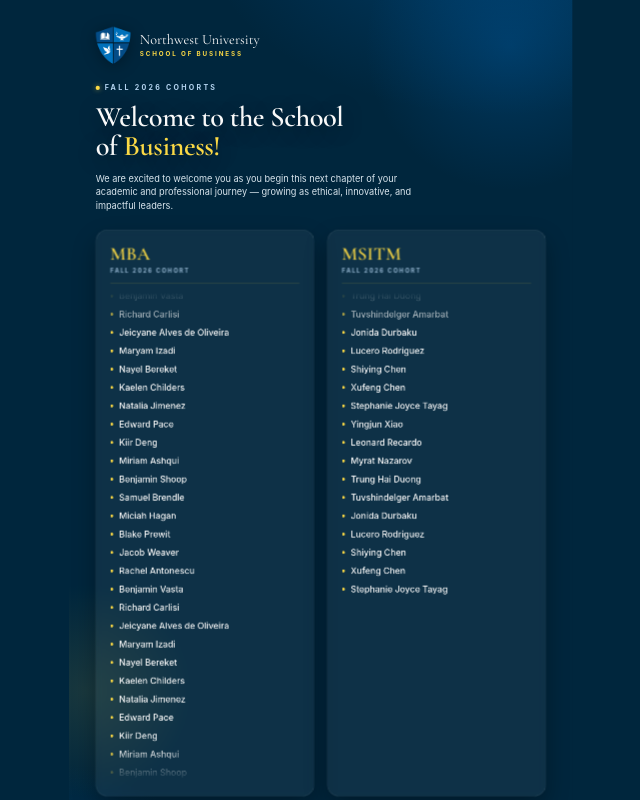
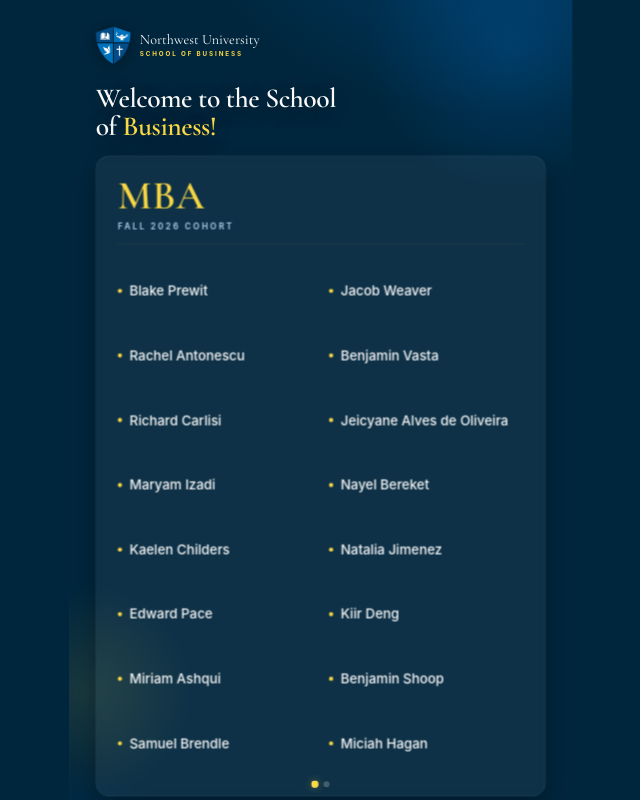
Before and after one commit to geovanaluiza/mbabusiness, a Nuxt app: page / in a window 1280 px wide. Shown: the whole page, without its empty margins (346-986 px from the left). Built offline with nearby package versions, Linux system fonts and the light colour scheme.

Commit message:
One cohort per screen, big names, crossfade MBA/MSITM every 14s

```diff
--- a/pages/index.vue
+++ b/pages/index.vue
@@ -1,9 +1,10 @@
 <script setup lang="ts">
 // === School of Business — Fall 2026 Cohort Welcome ===
-// One-shot welcome screen (1080×1920 portrait kiosk).
+// Full-screen welcome display (1080×1920 portrait kiosk).
+// Alternates between the MBA and MSITM cohorts with a slow crossfade.
 // Content from Dr. Cawthon's welcome email.
 
-
+import { ref, computed, onMounted, onUnmounted } from 'vue'
 
 const mba = [
   'Blake Prewit',
@@ -36,6 +37,21 @@
   'Xufeng Chen',
   'Stephanie Joyce Tayag'
 ]
+
+const cohorts = [
+  { title: 'MBA',   sub: 'Fall 2026 Cohort', names: mba },
+  { title: 'MSITM', sub: 'Fall 2026 Cohort', names: msitm }
+]
+
+const active = ref(0)
+const cohort = computed(() => cohorts[active.value])
+const SLIDE_MS = 14_000
+let timer: ReturnType<typeof setInterval> | null = null
+
+onMounted(() => {
+  timer = setInterval(() => { active.value = (active.value + 1) % cohorts.length }, SLIDE_MS)
+})
+onUnmounted(() => { if (timer) clearInterval(timer) })
 </script>
 
 <template>
@@ -44,7 +60,7 @@
     <div class="glow glow-gold" aria-hidden="true" />
 
     <!-- Brand -->
-    <header class="brand enter-fade-up">
+    <header class="brand">
       <img class="shield" src="/images/northwest_shield.png" alt="Northwest University shield" width="84" height="89" />
       <div class="brand-text">
         <div class="brand-name">Northwest University</div>
@@ -54,53 +70,41 @@
 
     <!-- Headline -->
     <div class="headline">
-      <div class="eyebrow enter-fade-up delay-1">
-        <span class="ey-dot" /> Fall 2026 Cohorts
-      </div>
-      <h1 class="title enter-fade-up delay-2">
+      <h1 class="title">
         <span class="title-line">Welcome to the School</span>
         <span class="title-line">of <span class="title-accent">Business!</span></span>
       </h1>
-      <p class="lede enter-fade-up delay-3">
-        We are excited to welcome you as you begin this next chapter of your
-        academic and professional journey — growing as ethical, innovative,
-        and impactful leaders.
-      </p>
     </div>
 
-    <!-- Cohorts -->
-    <div class="cohorts">
-      <section class="cohort enter-fade-up delay-4">
-        <div class="cohort-head">
-          <h2 class="cohort-title">MBA</h2>
-          <div class="cohort-sub">Fall 2026 Cohort</div>
-        </div>
-        <div class="names-viewport">
-          <ul class="names names--scroll" style="--dist: 704px; --dur: 24s">
-            <li v-for="(n, i) in [...mba, ...mba]" :key="i" class="name">
+    <!-- Cohort panels — crossfade -->
+    <div class="stage">
+      <transition name="xfade">
+        <section :key="cohort.title" class="panel">
+          <div class="panel-head">
+            <h2 class="cohort-title">{{ cohort.title }}</h2>
+            <div class="cohort-sub">{{ cohort.sub }}</div>
+          </div>
+          <ul class="names" :class="{ 'names--short': cohort.names.length <= 10 }">
+            <li v-for="n in cohort.names" :key="n" class="name">
               <span class="name-dot" />{{ n }}
             </li>
           </ul>
-        </div>
-      </section>
+        </section>
+      </transition>
 
-      <section class="cohort enter-fade-up delay-5">
-        <div class="cohort-head">
-          <h2 class="cohort-title">MSITM</h2>
-          <div class="cohort-sub">Fall 2026 Cohort</div>
-        </div>
-        <div class="names-viewport">
-          <ul class="names names--scroll" style="--dist: 440px; --dur: 15s">
-            <li v-for="(n, i) in [...msitm, ...msitm]" :key="i" class="name">
-              <span class="name-dot" />{{ n }}
-            </li>
-          </ul>
-        </div>
-      </section>
+      <!-- progress dots -->
+      <div class="dots" aria-hidden="true">
+        <span
+          v-for="(c, i) in cohorts"
+          :key="c.title"
+          class="dot"
+          :class="{ active: i === active }"
+        />
+      </div>
     </div>
 
     <!-- Closing -->
-    <footer class="closing enter-fade-up delay-6">
+    <footer class="closing">
       <span class="closing-rule" />
       <p class="closing-text">Here&rsquo;s to a year of learning, growth, and success!</p>
       <span class="closing-rule" />
@@ -158,113 +162,109 @@
 
 /* === Headline === */
 .headline { z-index: 1; margin-top: 48px; }
-.eyebrow {
-  display: flex; align-items: center; gap: 12px;
-  font-size: 17px; font-weight: 700;
-  letter-spacing: 0.32em; text-transform: uppercase;
-  color: var(--nu-skylight);
-}
-.ey-dot {
-  width: 10px; height: 10px; border-radius: 50%;
-  background: var(--nu-tour);
-  box-shadow: 0 0 14px rgba(251, 217, 69, 0.55);
-}
 .title {
-  margin: 26px 0 0;
+  margin: 0;
   font-family: var(--font-serif);
-  font-size: 68px; line-height: 1.02;
+  font-size: 66px; line-height: 1.04;
   letter-spacing: -0.015em;
   color: var(--nu-wisp);
   text-shadow: 0 10px 50px rgba(0, 0, 0, 0.45);
 }
 .title-line { display: block; }
 .title-accent { color: var(--nu-tour); }
-.lede {
-  margin: 26px 0 0;
-  max-width: 56ch;
-  font-size: 22px; line-height: 1.5;
-  color: var(--nu-powder);
-  opacity: 0.92;
+
+/* === Stage / panels === */
+.stage {
+  position: relative;
+  z-index: 1;
+  flex: 1;
+  min-height: 0;
+  margin-top: 36px;
 }
-
-/* === Cohorts === */
-.cohorts {
-  z-index: 1;
-  margin-top: 40px;
-  flex: 1;
-  display: grid;
-  grid-template-columns: 1fr 1fr;
-  grid-template-rows: minmax(0, 1fr);
-  gap: 32px;
-  min-height: 0;
-}
-.cohort {
-  border-radius: 28px;
-  padding: 36px 34px;
+.panel {
+  position: absolute;
+  inset: 0;
+  display: flex;
+  flex-direction: column;
+  border-radius: 32px;
+  padding: 48px 52px;
   background: rgba(255, 255, 255, 0.055);
   border: 1px solid rgba(255, 255, 255, 0.12);
   box-shadow:
     inset 0 1px 0 rgba(255, 255, 255, 0.08),
     0 24px 60px rgba(0, 0, 0, 0.30);
   backdrop-filter: blur(8px);
-  display: flex;
-  flex-direction: column;
-  min-height: 0;
-  overflow: hidden;
 }
-.cohort-head {
-  flex: 0 0 auto;
-  padding-bottom: 22px;
-  margin-bottom: 22px;
+.panel-head {
+  padding-bottom: 30px;
+  margin-bottom: 34px;
   border-bottom: 1px solid rgba(251, 217, 69, 0.25);
 }
 .cohort-title {
   margin: 0;
   font-family: var(--font-serif);
-  font-size: 44px; line-height: 1;
+  font-size: 96px; line-height: 1;
   letter-spacing: 0.01em;
   color: var(--nu-tour);
 }
 .cohort-sub {
-  margin-top: 8px;
-  font-size: 14px; font-weight: 700;
-  letter-spacing: 0.24em; text-transform: uppercase;
+  margin-top: 12px;
+  font-size: 20px; font-weight: 700;
+  letter-spacing: 0.26em; text-transform: uppercase;
   color: var(--nu-skylight);
-  opacity: 0.85;
-}
-.names-viewport {
-  flex: 1;
-  min-height: 0;
-  overflow: hidden;
-  -webkit-mask-image: linear-gradient(180deg, transparent 0%, black 7%, black 93%, transparent 100%);
-  mask-image: linear-gradient(180deg, transparent 0%, black 7%, black 93%, transparent 100%);
+  opacity: 0.9;
 }
 .names {
   list-style: none;
   margin: 0; padding: 0;
-  display: flex; flex-direction: column;
-}
-.names--scroll {
-  animation: scrollUp var(--dur) linear infinite;
-  will-change: transform;
+  flex: 1;
+  display: grid;
+  grid-template-columns: 1fr 1fr;
+  grid-auto-rows: 1fr;
+  column-gap: 40px;
+  align-content: stretch;
 }
 .name {
-  display: flex; align-items: center; gap: 14px;
-  height: 44px;
-  flex: 0 0 44px;
-  font-size: 21px; font-weight: 500;
+  display: flex; align-items: center; gap: 18px;
+  font-size: 32px; font-weight: 500;
   color: var(--nu-wisp);
+  white-space: nowrap;
 }
+.names--short .name { font-size: 38px; }
 .name-dot {
   flex: 0 0 auto;
-  width: 7px; height: 7px; border-radius: 50%;
+  width: 10px; height: 10px; border-radius: 50%;
   background: var(--nu-tour);
 }
 
-@keyframes scrollUp {
-  from { transform: translateY(0); }
-  to   { transform: translateY(calc(-1 * var(--dist))); }
+/* dots */
+.dots {
+  position: absolute;
+  left: 50%;
+  bottom: 22px;
+  transform: translateX(-50%);
+  display: flex; gap: 14px;
+  z-index: 3;
 }
+.dot {
+  width: 12px; height: 12px; border-radius: 50%;
+  background: rgba(255, 255, 255, 0.22);
+  border: 1px solid rgba(255, 255, 255, 0.10);
+  transition: background 0.4s, transform 0.4s;
+}
+.dot.active {
+  background: var(--nu-tour);
+  transform: scale(1.25);
+  box-shadow: 0 0 16px rgba(251, 217, 69, 0.35);
+}
+
+/* crossfade */
+.xfade-enter-active, .xfade-leave-active {
+  transition: opacity 0.9s var(--ease-out-soft), transform 0.9s var(--ease-out-soft);
+}
+.xfade-enter-from { opacity: 0; transform: translateY(24px); }
+.xfade-leave-to   { opacity: 0; transform: translateY(-24px); }
+.xfade-leave-active { position: absolute; inset: 0; }
 
 /* === Closing === */
 .closing {
@@ -286,17 +286,7 @@
   white-space: nowrap;
 }
 
-/* === Entrance === */
-.enter-fade-up { animation: fadeUp 0.9s var(--ease-out-soft) both; }
-.delay-1 { animation-delay: 0.10s; }
-.delay-2 { animation-delay: 0.20s; }
-.delay-3 { animation-delay: 0.32s; }
-.delay-4 { animation-delay: 0.45s; }
-.delay-5 { animation-delay: 0.55s; }
-.delay-6 { animation-delay: 0.70s; }
-
 @media (prefers-reduced-motion: reduce) {
-  .enter-fade-up { animation: none !important; }
-  .names--scroll { animation-duration: calc(var(--dur) * 4); }
+  .xfade-enter-active, .xfade-leave-active { transition: none; }
 }
 </style>
```
